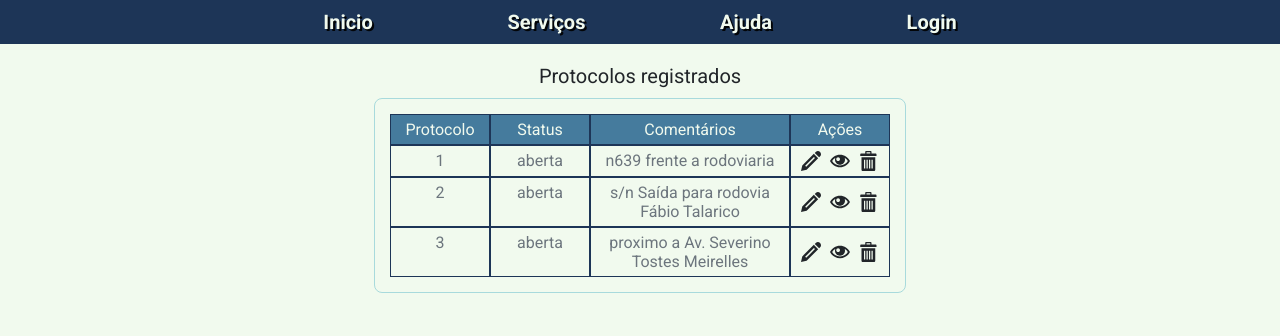
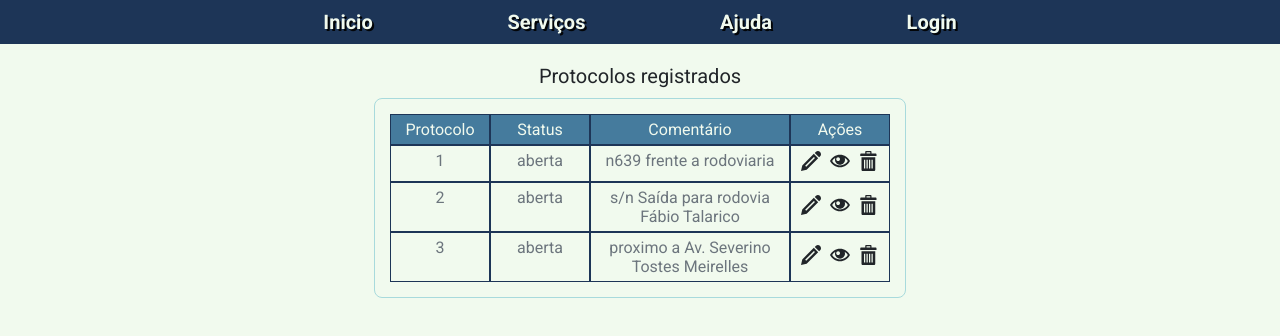
Before and after one commit to murillotlopes/franca-conectada-pi, a React (Create React App) app in the folder front_end/: page /dashboard/consulta in a window 1280 px wide. Shown: the top 336 px of the page. Built offline with nearby package versions, Linux system fonts and the light colour scheme.

Commit message:
28-11-21 edição dos campos de ação da pagina visualização dos protocolos

```diff
--- a/front_end/src/components/ProtoTable/index.jsx
+++ b/front_end/src/components/ProtoTable/index.jsx
@@ -3,13 +3,19 @@ import './prototable.css'
 
 import { ImBin, ImPencil, ImEye } from 'react-icons/im'
 
-const ProtoTable = ({e}) => {
+
+const ProtoTable = ({e, edit, visualizar, excluir}) => {
+
     return(
         <li>
             <p className='consultaId'>{e.id}</p>
             <p className='consultaStatus'>{e.estadosolicitacao}</p>
             <p className='consultaComentario'>{e.referencia}</p>
-            <p className='consultaAcoes'><ImPencil/><ImEye/><ImBin/></p>
+            <p className='consultaAcoes'>
+                <button onClick={() => edit(e.id)}><ImPencil /></button>
+                <button onClick={() => visualizar(e.id)}><ImEye /></button>
+                <button onClick={() => excluir(e.id)}><ImBin /></button>
+            </p>
         </li>
     )
 }
--- a/front_end/src/components/ProtoTable/prototable.css
+++ b/front_end/src/components/ProtoTable/prototable.css
@@ -0,0 +1,4 @@
+button{
+    border: none;
+    background: transparent;
+}
--- a/front_end/src/pages/Consulta/index.jsx
+++ b/front_end/src/pages/Consulta/index.jsx
@@ -12,8 +12,17 @@ const Consulta = () => {
 
     const [protoList, setProtoList] = useState(solicitacoes)
 
+    const edit = (data) => {
+        console.log('edição')
+    }
 
-    console.log(protoList)
+    const visualizar = (data) => {
+        console.log('visualizar')
+    }
+
+    const excluir = (data) => {
+        setProtoList(protoList.filter(e => e.id !== data))
+    }
 
     return(
         <>
@@ -27,11 +36,11 @@ const Consulta = () => {
                         <li className='cabecalho'>
                             <p className='consultaId'>Protocolo</p>
                             <p className='consultaStatus'>Status</p>
-                            <p className='consultaComentario'>Comentários</p>
+                            <p className='consultaComentario'>Comentário</p>
                             <p className='consultaAcoes'>Ações</p>
                         </li>
 
-                        { protoList.map( e => ( <ProtoTable e={e} key={e.id} /> )) }
+                        { protoList.map( e => ( <ProtoTable e={e} key={e.id} edit={edit} visualizar={visualizar} excluir={excluir} /> )) }
                     </ul>
                 </div>
             </main>
```
